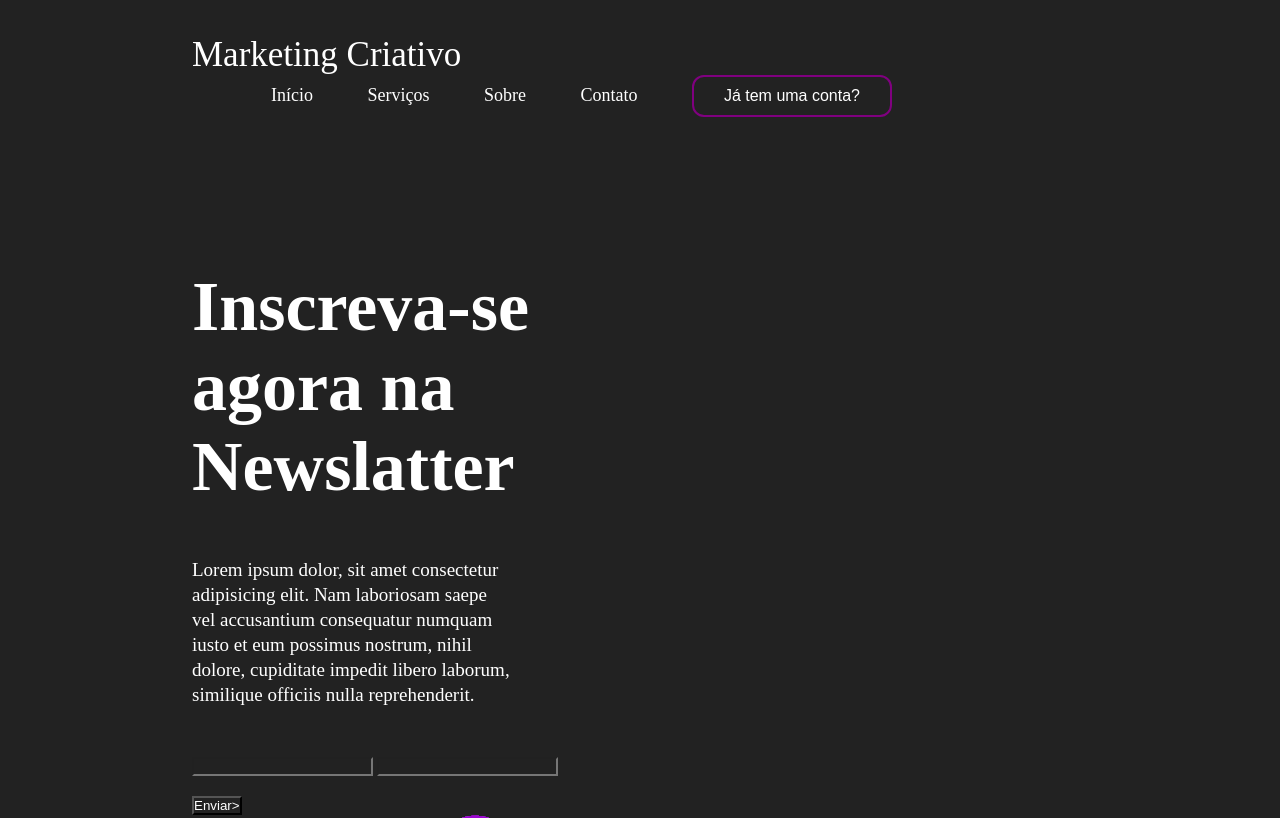
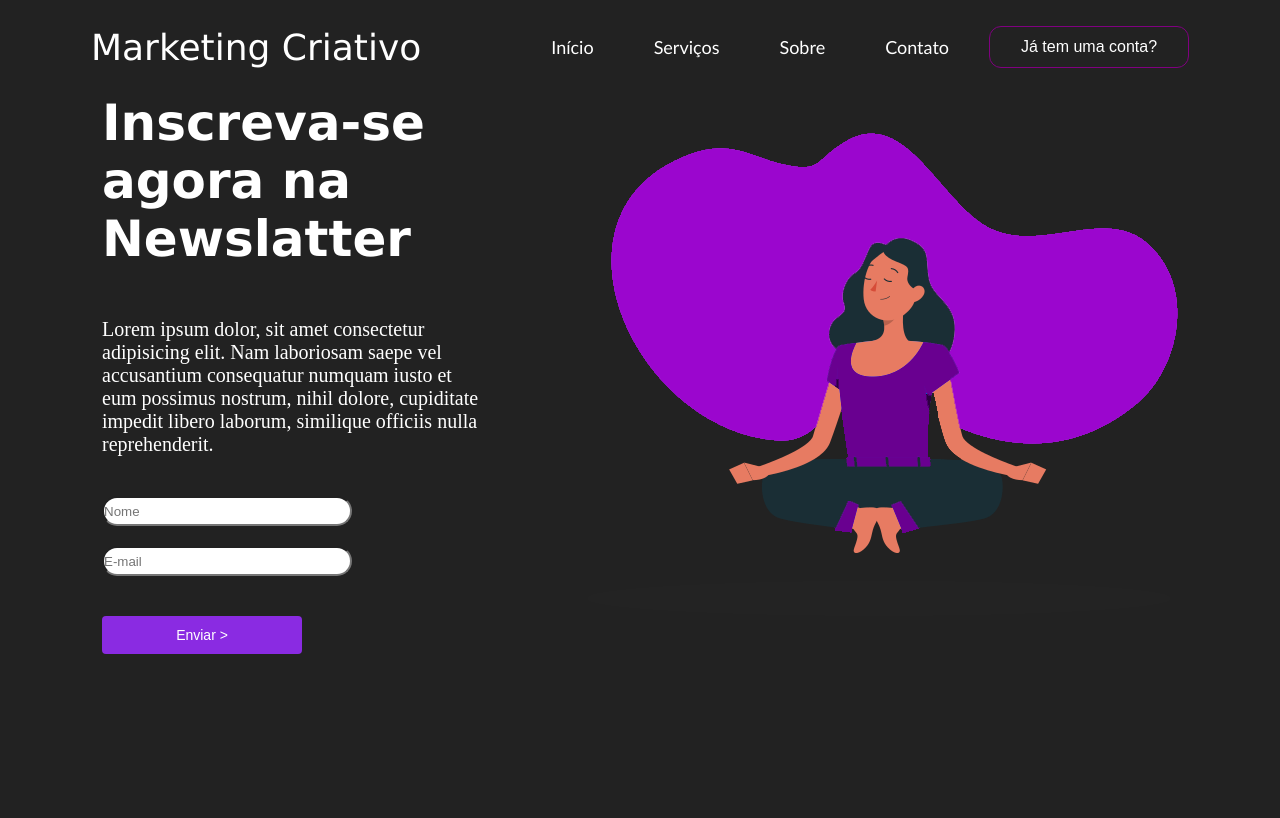
Before and after one commit to daniel-miranda-py/projetos-senac, a plain HTML site: page desafio05/index.html in a window 1280 px wide. Shown: the top 818 px of the page. Drawn offline with Linux system fonts and the light colour scheme.

Commit message:
Projeto Flex
Projeto 5 com flexbox e media

```diff
--- a/desafio05/index.css
+++ b/desafio05/index.css
@@ -9,67 +9,93 @@
 
 /* Cores: #222222  #222222 */
 
+/* display-inline no header
+ displa flex
+ justif content: space around
+ nav com ul + display flex + text-direction
+ list style none: retira bolibhas da lista
+ button muda de com quando passa o mouse
+ display flex: os elementos sempre vao ficar um do lado do outro
+ no display inline-block, não. Display flex fica na div pai
+
+ flex-direction + justify content + align items =!!!!
+*/
+
 header {
-    margin:0px auto;
-    width:70%;
-    padding-top:35px;
+    display: flex;
+    justify-content: space-around;
+    align-items: center;
+    padding:26px;
+    font-size: 18px;
 
 }
 
 h1 {
-    font-size:35px;
-    font-weight:400;
-    display:inline-block;
-    width:600px;
+    font-family:Verdana, Geneva, Tahoma, sans-serif;
+    font-weight:lighter;
 }
 
-nav {
-    font-size:18px;
-    display: inline-block;
-    width: 700px;
-    text-align: end;
+ul  {
+    list-style-type: none;
+    display: flex;
+    flex-direction: row;
+    align-items: center;
+    font-size: 18px;
+    font-family: 'Gill Sans', 'Gill Sans MT', Calibri, 'Trebuchet MS', sans-serif;
 }
 
-a {
-    margin-right:50px;
-    text-decoration: none;
+a{
+    text-decoration:none;
+    margin-right:60px;
 }
 
 #nav-button {
-    border:solid purple 2px;
-    padding:10px 30px;
+    border:solid 1px purple;
     border-radius: 12px;
-    font-size:16px;
+    margin-left:-20px;
+    padding:11px;
+    width:200px;
+    font-size: 16px;
+
 }
 
 main {
-    width:70%;
-    margin:auto;
-    padding-top:150px;
+    display: flex;
+    align-items: center;
+    justify-content:space-evenly;
 }
 
-section {
-    width:45%;
-    display: inline-block;
-
+#main-section {
+    width:30%;
 }
 
-h2 {
-    font-size:70px;
-    font-weight:bolder;
+#main-section > h1  {
+    font-size:50px;
+    font-weight:900;
     margin-bottom:50px;
 }
 
 p {
-    font-size:;
-    line-height:25px;
-    font-size: 19px;
-    width:80%;
-    margin-bottom:50px;
+    font-size:20px;
+    margin-bottom:40px;
 }
 
 input {
-    display:;
+    display: flex;
     margin-bottom:20px;
+    border-radius: 20px;
+    width:250px;
+    height:30px;
+    background-color: #ffff;
 
 }
+
+#main-button {
+    background-color: blueviolet;
+    margin-top:20px;
+    border:none;
+    border-radius: 4px;
+    padding:11px;
+    width:200px;
+    font-size: 14px;
+}
--- a/desafio05/index.html
+++ b/desafio05/index.html
@@ -3,28 +3,31 @@
 <head>
     <meta charset="UTF-8">
     <meta name="viewport" content="width=device-width, initial-scale=1.0">
-    <title>Marketing Criativo </title>
+    <title>Marketing Criativo</title>
     <link rel="stylesheet" href="index.css">
 </head>
 <body>
     <header>
         <h1> Marketing Criativo</h1>
         <nav>
-            <a href="">Início</a>
-            <a href="">Serviços</a>
-            <a href="">Sobre</a>
-            <a href="">Contato</a>
-            <button id="nav-button">Já tem uma conta?</button>
+            <ul>
+                <li><a href="">Início</a></li>
+                <li><a href="">Serviços</a></li>
+                <li><a href="">Sobre</a></li>
+                <li><a href="">Contato</a></li>
+                <li><button id="nav-button">Já tem uma conta?</button></li>
+            </ul>
+
         </nav>
     </header>
     <main>
-        <section>
-            <h2>Inscreva-se agora na Newslatter</h2>
+        <section id="main-section">
+            <h1>Inscreva-se agora na Newslatter</h1>
             <p>Lorem ipsum dolor, sit amet consectetur adipisicing elit. Nam laboriosam saepe vel accusantium consequatur numquam iusto et eum possimus nostrum, nihil dolore, cupiditate impedit libero laborum, similique officiis nulla reprehenderit.</p>
             <form action="">
-                <input type="text">
-                <input type="email" name="" id="">
-                <button id="main-button">Enviar> </button>
+                <input type="text" placeholder="Nome">
+                <input type="email" name="" placeholder="E-mail">
+                <button id="main-button">Enviar > </button>
             </form>
         </section>
         <img src="imagem.png" alt="logo">
```
